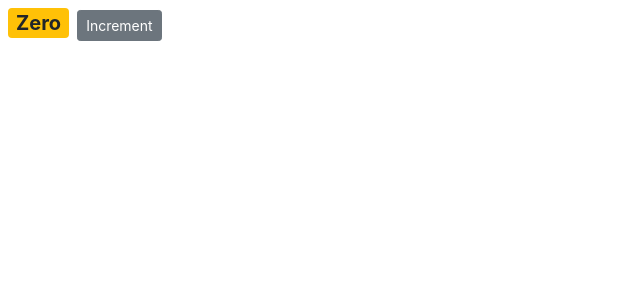
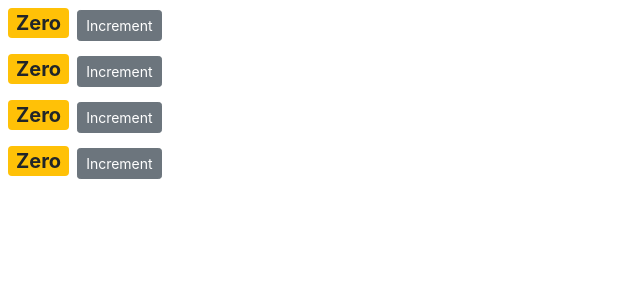
Before and after one commit to abhip1912/React, a React (Create React App) app: page / in a window 1280 px wide. Shown: the top 300 px of the page, without its empty margins (0-640 px from the left). Built offline with nearby package versions, Linux system fonts and the light colour scheme; the HTML template or start-up script is replaced by a standard one.

Commit message:
Composed_component[reuse one component]

```diff
--- a/src/components/counter.jsx
+++ b/src/components/counter.jsx
@@ -5,7 +5,6 @@
     count: 0,
   };
   handleIncrement = (prevCount) => {
-    console.log(prevCount);
     this.setState({ count: prevCount + 1 });
   };
 
--- /dev/null
+++ b/src/components/counters.jsx
@@ -0,0 +1,24 @@
+import React, { Component } from "react";
+import Counter from "./counter";
+
+class Counters extends Component {
+  state = {
+    counters: [
+      { id: 1, value: 0 },
+      { id: 2, value: 0 },
+      { id: 3, value: 0 },
+      { id: 4, value: 0 },
+    ],
+  };
+  render() {
+    return (
+      <div>
+        {this.state.counters.map((counter) => (
+          <Counter key={counter.id} />
+        ))}
+      </div>
+    );
+  }
+}
+
+export default Counters;
--- a/src/index.js
+++ b/src/index.js
@@ -4,11 +4,11 @@
 import App from "./App";
 import * as serviceWorker from "./serviceWorker";
 import "bootstrap/dist/css/bootstrap.css";
-import Counter from "./components/counter";
+import Counters from "./components/counters";
 
 ReactDOM.render(
   <React.StrictMode>
-    <Counter />
+    <Counters />
   </React.StrictMode>,
   document.getElementById("root")
 );
```
